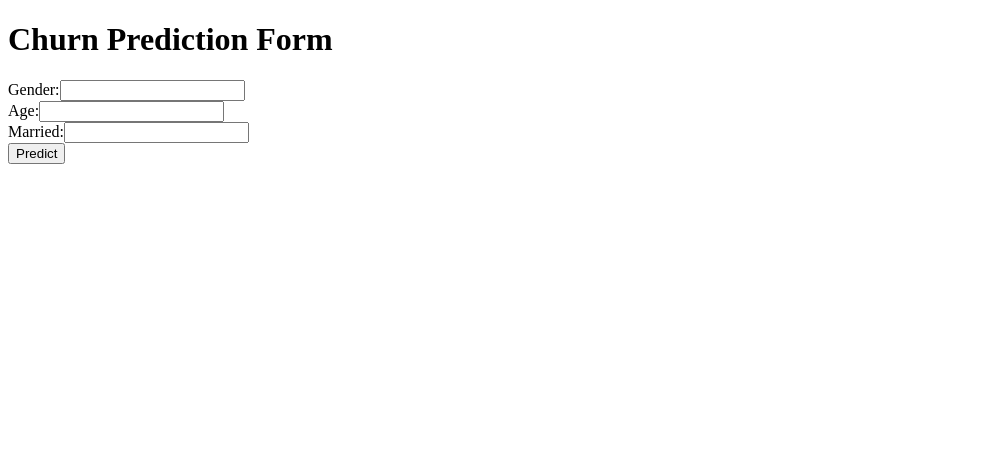
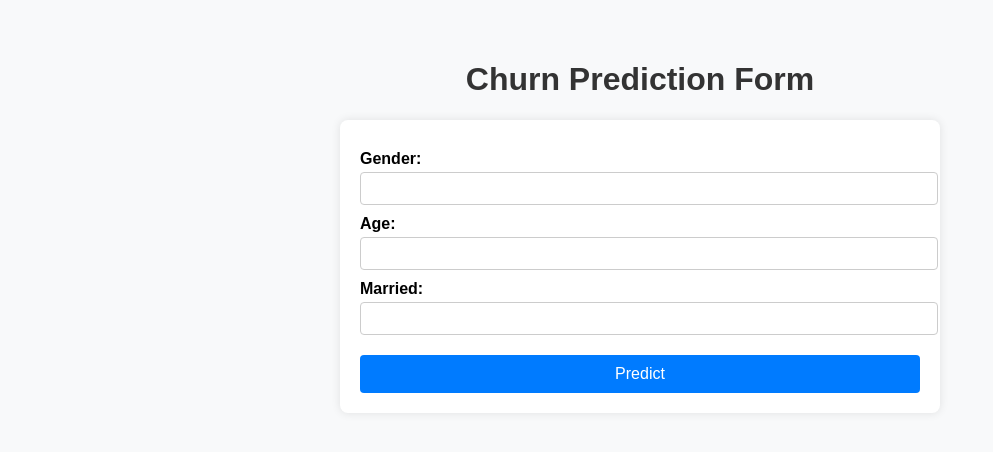
Before and after one commit to singhdeepakkumar/bda-app, a Flask app: page / in a window 1280 px wide. Shown: the top 452 px of the page, without its empty margins (0-993 px from the left). Run offline with Flask 3, Linux system fonts and the light colour scheme.

Commit message:
k8s changes

```diff
--- /dev/null
+++ b/static/styles.css
@@ -0,0 +1,52 @@
+/* styles.css */
+
+body {
+  font-family: Arial, sans-serif;
+  background-color: #f8f9fa;
+  padding: 40px;
+  max-width: 600px;
+  margin: auto;
+}
+
+h1 {
+  text-align: center;
+  color: #333;
+}
+
+form {
+  background: white;
+  padding: 20px;
+  border-radius: 8px;
+  box-shadow: 0 0 10px rgba(0, 0, 0, 0.1);
+}
+
+label {
+  display: block;
+  margin-top: 10px;
+  font-weight: bold;
+}
+
+input[type="text"],
+input[type="number"] {
+  width: 100%;
+  padding: 8px;
+  margin-top: 4px;
+  border: 1px solid #ccc;
+  border-radius: 4px;
+}
+
+button {
+  margin-top: 20px;
+  width: 100%;
+  padding: 10px;
+  background-color: #007bff;
+  color: white;
+  border: none;
+  border-radius: 4px;
+  font-size: 16px;
+  cursor: pointer;
+}
+
+button:hover {
+  background-color: #0056b3;
+}
--- a/templates/index.html
+++ b/templates/index.html
@@ -2,7 +2,9 @@
 <html>
   <head>
     <title>Telecom Customer Churn Prediction</title>
+    <link rel="stylesheet" type="text/css" href="static/styles.css" />
   </head>
+
   <body>
     <h1>Churn Prediction Form</h1>
     <form action="/predict" method="post">
```
Also changed, not shown: k8s/service.yml (added, +13 -0 lines), .github/workflows/deploy-app-model.yml, 1 other file.
